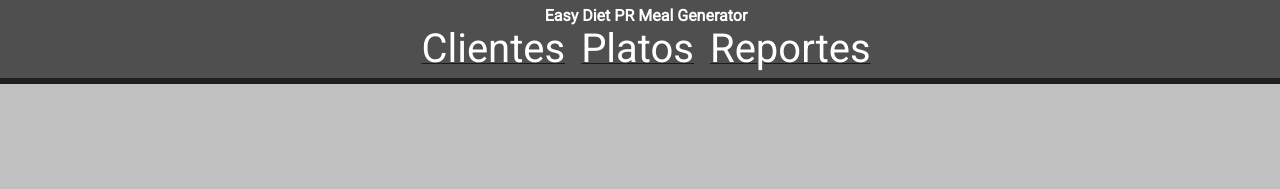
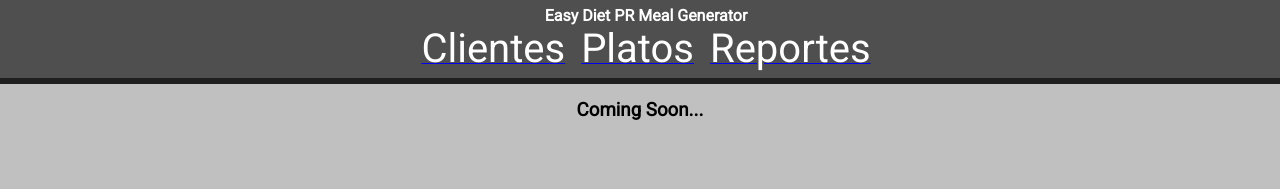
Before and after one commit to developer787/easydiet_frontend, a React (Create React App) app: page /reportes in a window 1280 px wide. Shown: the top 189 px of the page. Built offline with nearby package versions, Linux system fonts and the light colour scheme; the HTML template or start-up script is replaced by a standard one.

Commit message:
header nav fixed

```diff
--- a/src/App.js
+++ b/src/App.js
@@ -2,6 +2,7 @@ import React, { Component } from 'react'
 import { Route } from 'react-router-dom'
 import NewCustomerForm from './components/NewCustomerForm'
 import NewPlatoForm from './components/NewPlatoForm'
+import Reportes from './components/Reportes'
 import Header from './components/Header'
 import './App.css';
 
@@ -13,6 +14,7 @@ class App extends Component {
         <Route exact
           path="/" component={NewCustomerForm}/>
         <Route path="/platos" component={NewPlatoForm}/>
+        <Route path="/reportes" component={Reportes}/>
       </div>
     );
   }
--- /dev/null
+++ b/src/components/Reportes.js
@@ -0,0 +1,6 @@
+import React from 'react'
+const Reportes = () =>
+<div>
+ <h3> Coming Soon... </h3>
+</div>
+export default Reportes
```
